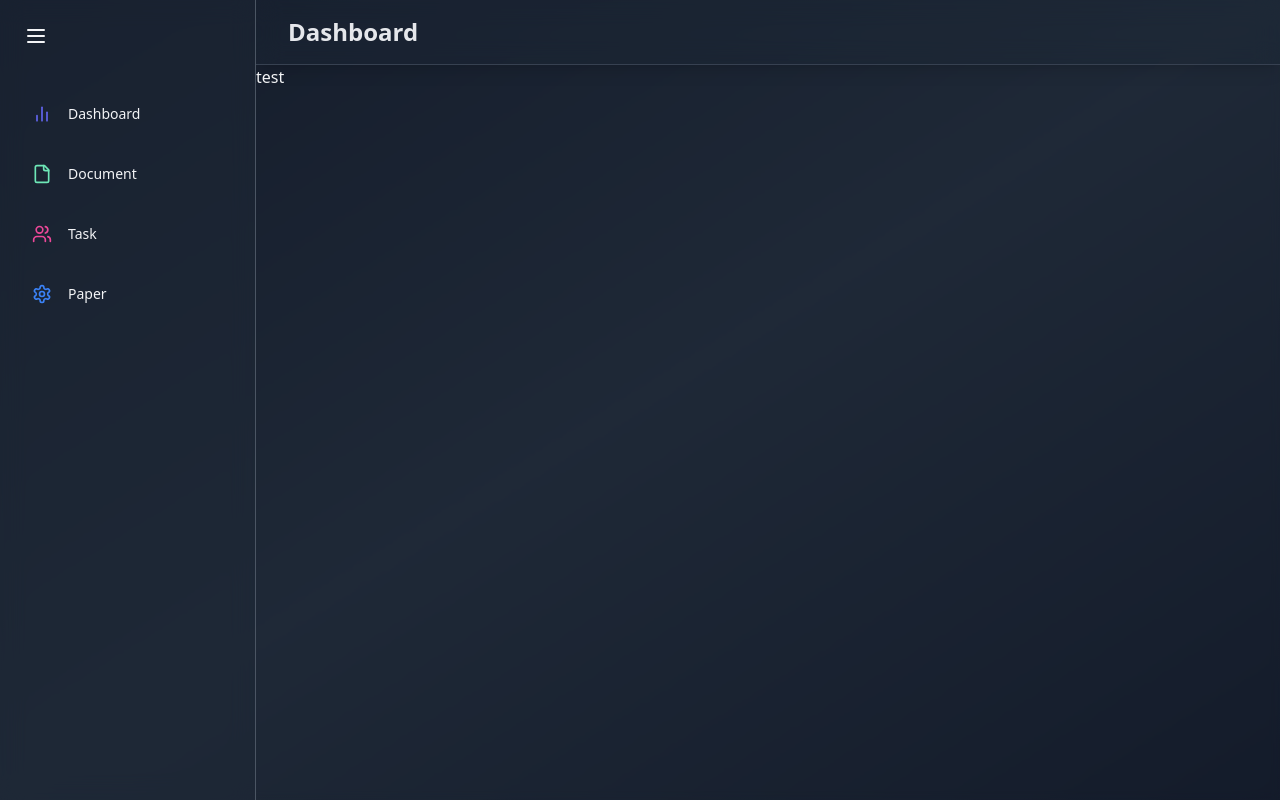
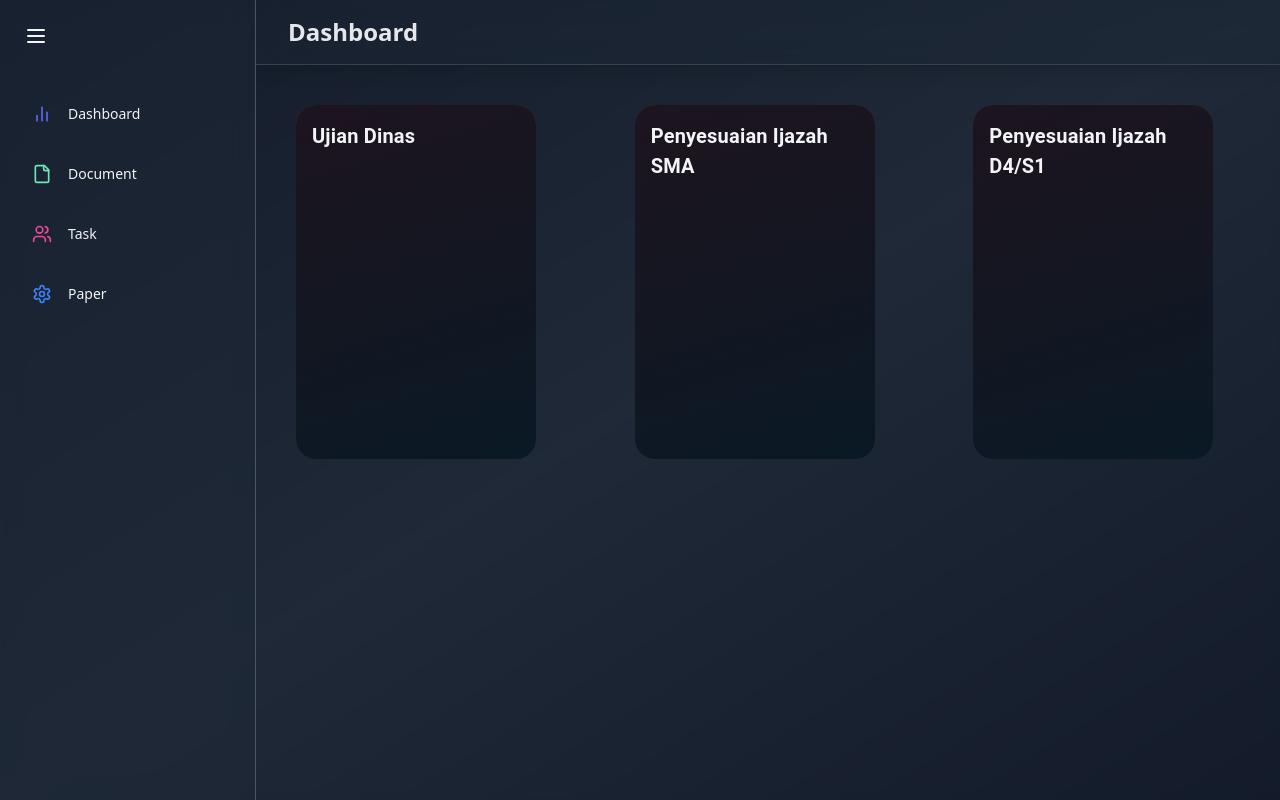
Before and after one commit to Luthfil4K/exceltocerficate-udpi, a React (Vite) app: page /Dashboard in a window 1280 px wide. Built offline with nearby package versions, Linux system fonts and the light colour scheme.

Commit message:
card fix

```diff
--- a/package.json
+++ b/package.json
@@ -10,6 +10,8 @@
     "preview": "vite preview"
   },
   "dependencies": {
+    "@emotion/react": "^11.13.5",
+    "@emotion/styled": "^11.13.5",
     "@mui/material": "^6.1.8",
     "autoprefixer": "^10.4.20",
     "framer-motion": "^11.11.17",
--- /dev/null
+++ b/src/components/Card1.jsx
@@ -0,0 +1,27 @@
+import { Typography } from '@mui/material'
+import { fontWeight } from '@mui/system'
+import React from 'react'
+
+const Card1 = (props) => {
+
+  return (
+    <>
+    <div class="card">
+      <div class="card2">
+        <Typography sx={{fontSize:"20px", fontWeight:600}}>
+          {props.title}
+        </Typography>
+      {/* <p class="heading">Card Hover Effect
+      </p><p class="para">
+        Lorem ipsum dolor sit amet, consectetur adipisicing elit. Modi
+        laboriosam at voluptas minus culpa deserunt delectus sapiente
+        inventore pariatur
+      </p> */}
+      </div>
+    </div>
+
+    </>
+  )
+}
+
+export default Card1
--- a/src/index.css
+++ b/src/index.css
@@ -117,3 +117,32 @@ button:focus-visible {
   font-size: 2.5em;
   fill: #fff;
 }
+
+/* From Uiverse.io by Tiagoadag */
+.card {
+  width: 240px;
+  height: 354px;
+  background-image: linear-gradient(163deg, #503852 0%, #132f45 100%);
+  border-radius: 20px;
+  transition: all .5s;
+ }
+
+ .card2 {
+  width: 240px;
+  height: 354px;
+  /* background-color: #4e494e; */
+  background-image: linear-gradient(163deg, #1d141e 0%, #0a1925 100%);
+  border-radius:20px;
+  transition: all .5s;
+  padding: 16px;
+ }
+
+ .card2:hover {
+  transform: scale(0.98);
+  border-radius: 20px;
+ }
+
+ .card:hover {
+
+  box-shadow: 0px 0px 30px 1px rgba(90, 90, 90, 0.649);
+ }
--- a/src/pages/DashboardPages.jsx
+++ b/src/pages/DashboardPages.jsx
@@ -1,21 +1,37 @@
 import React from 'react'
-import Card from '../components/Card'
+import Card1 from '../components/Card1'
 import Header from '../components/Header'
 import {motion} from 'framer-motion'
+import Grid from '@mui/material/Grid'
+import { Card} from '@mui/material'
+
 
 
 const DashboardPages = () => {
   return (
   <>
-    <main className='flex-1 overflow-auto relative z--10'>
-
+    <main className='max-w-7xl mx-auto lg'>
       <motion.div
-        className="grid grid-cols-1 gap 5 sm:grid-cols-2 lg:grid-cols-4 mb-8"
+        className=""
         initial={{opacity:0, y:10}}
         animate={{opacity:1, y:0}}
         transition={{duration:0.5}}
         >
-          <div>test</div>
+
+          <Grid pt={5} container spacing={4} sx={{paddingLeft:5}} >
+            <Grid item md={4} xs={12} >
+              <Card1 title={'Ujian Dinas'}>
+              </Card1>
+            </Grid>
+            <Grid item md={4} xs={12} >
+              <Card1 title={'Penyesuaian Ijazah SMA'}>
+              </Card1>
+            </Grid>
+            <Grid item md={4} xs={12} >
+              <Card1 title={'Penyesuaian Ijazah D4/S1'}>
+              </Card1>
+            </Grid>
+          </Grid>
 
       </motion.div>
 
```
Also changed, not shown: src/components/Card.jsx (deleted, +0 -11 lines), 1 other file (tests, documents, lock files or other folders).
